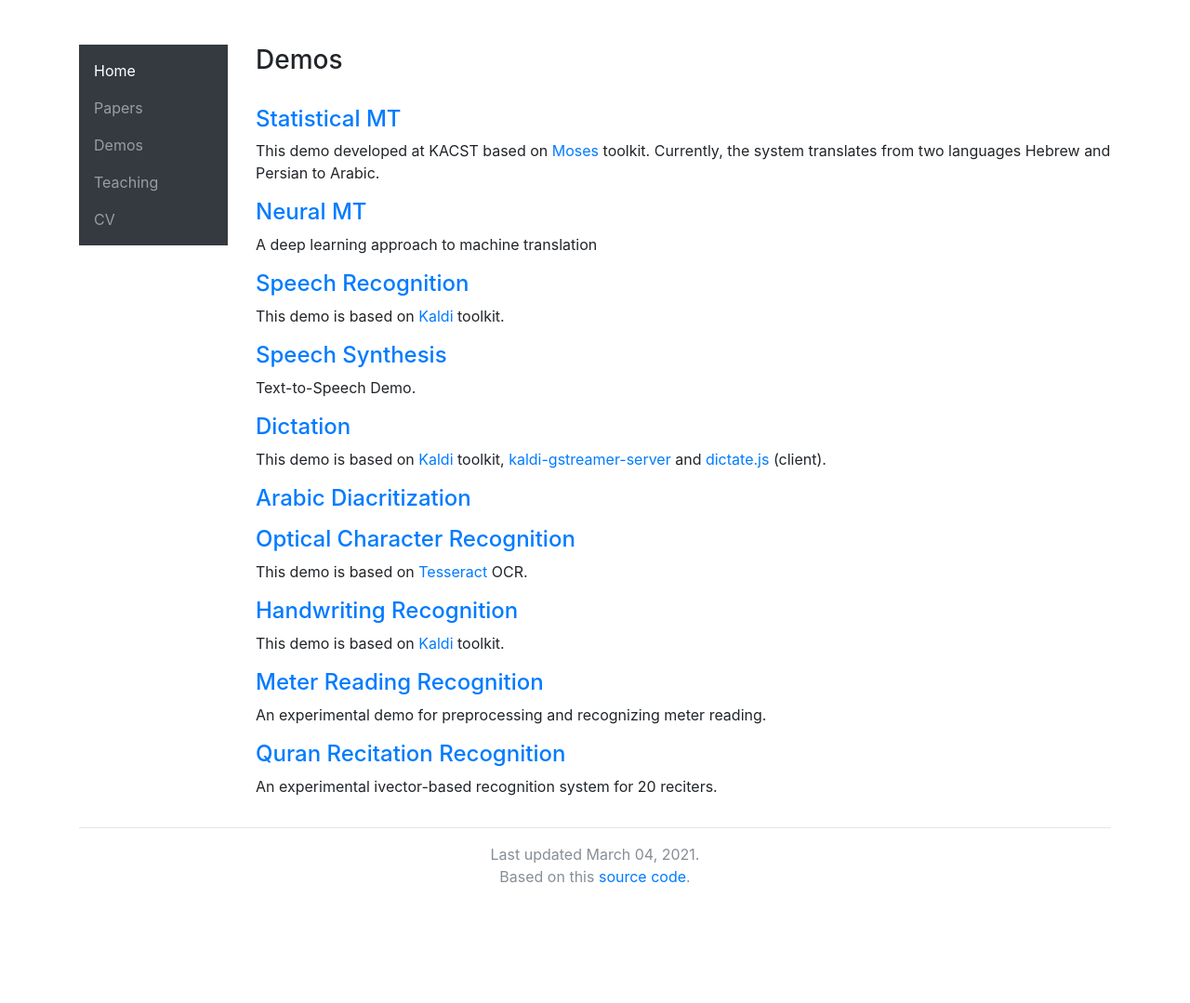
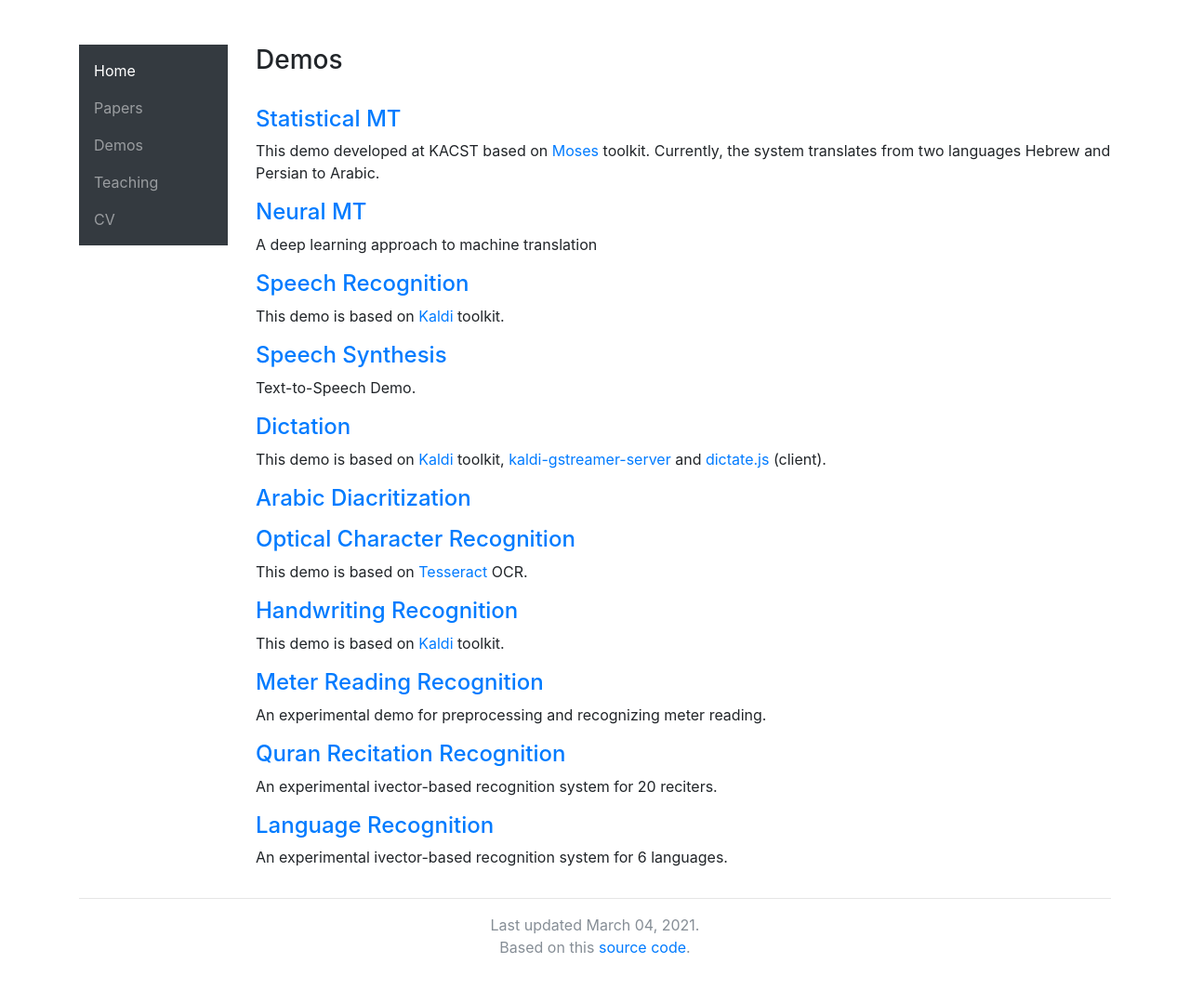
Before and after one commit to asrajeh/asrajeh.github.io, a Jekyll site: the page built from demos.html, in a window 1280 px wide. Shown: the whole page at 93% size. Built offline with Jekyll 4.4.1, drawn with Linux system fonts in a browser that asks for light colours; nearby versions of some CDN libraries; before the commit the page ends 1003 px from its top, so only the background shows below that.

Commit message:
Update demos.html

```diff
--- a/demos.html
+++ b/demos.html
@@ -55,3 +55,8 @@ An experimental demo for preprocessing and recognizing meter reading.
 <dl>
 An experimental ivector-based recognition system for 20 reciters.
 </dl>
+
+<h4><a href="https://asrajeh.ddns.net/lr/">Language Recognition</a></h4>
+<dl>
+An experimental ivector-based recognition system for 6 languages.
+</dl>
```
